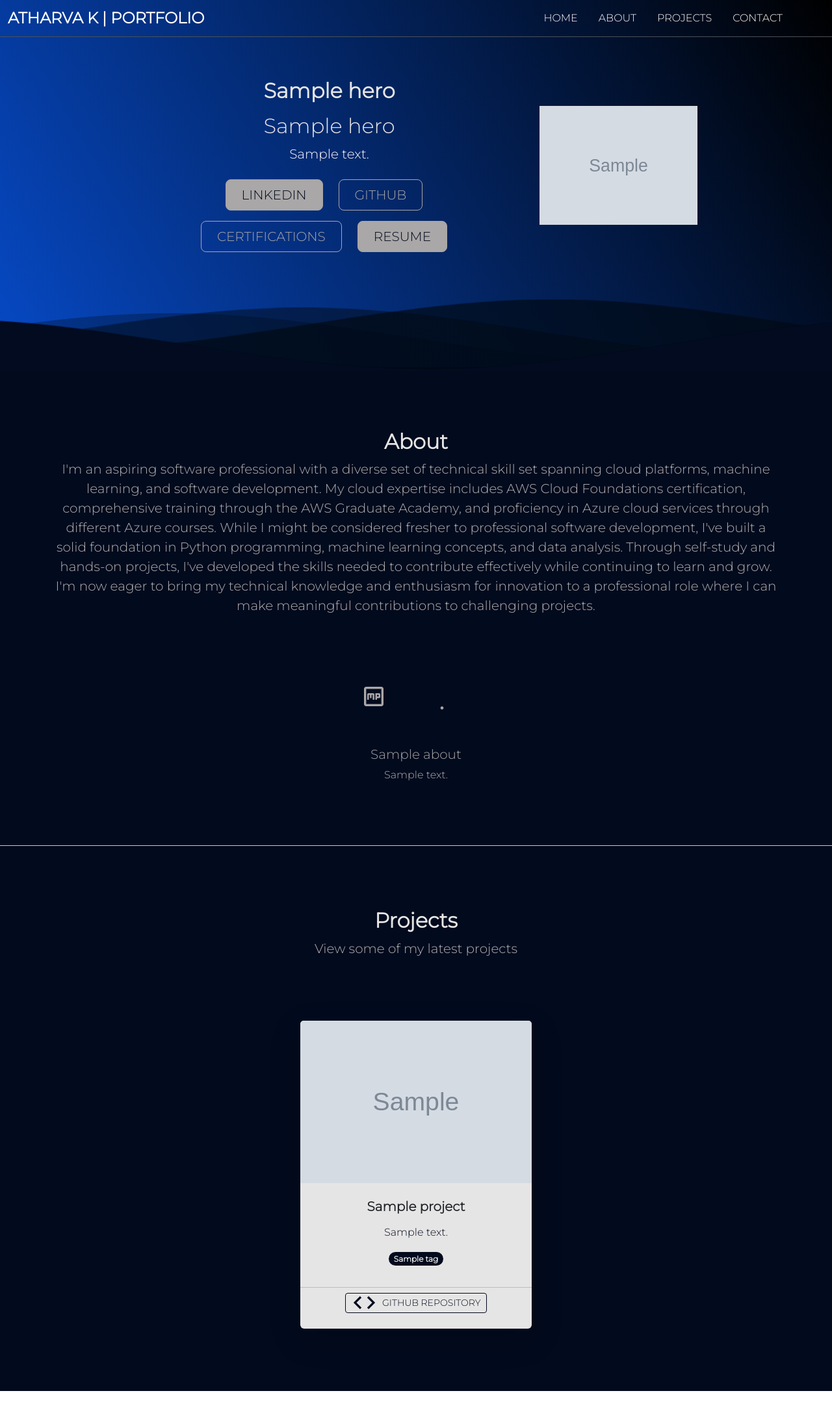
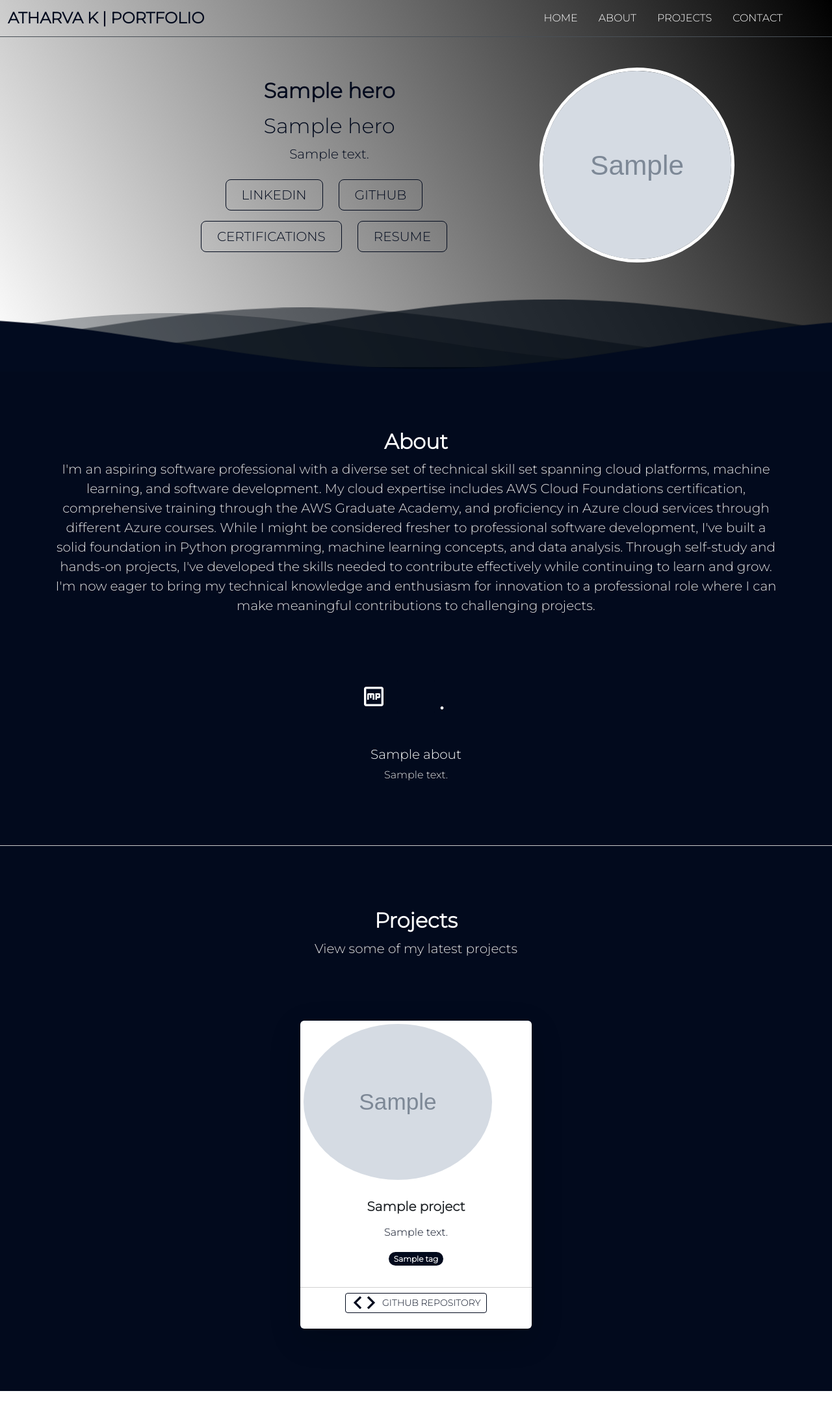
Before and after one commit to Atharvack/Portfolio, a Django app: page / in a window 1280 px wide. Shown: the top 2181 px of the page at 65% size. Run offline with Django 4.2, Linux system fonts and the light colour scheme; tables that the repository leaves empty hold one stand-in row (values such as "Sample post"); grey boxes marked "Sample" are stand-in pictures; some libraries are stand-ins or nearby versions.

Commit message:
Make changes for a light theme and add pic border

```diff
--- a/static/sass/styles.scss
+++ b/static/sass/styles.scss
@@ -1,9 +1,10 @@
 // custom variables
+// $primary: hsl(0, 0%, 100%);
 $primary: hsl(221, 88%, 6%);
-$light: hsl(0, 1%, 66%);
+$light: hsl(0, 1%, 100%);
 $line-height: 1px;
-$tcol: hsl(0, 1%, 90%);
-$tmute: hsl(0, 1%, 70%);
+$tcol: hsl(0, 1%, 100%);
+$tmute: hsl(0, 1%, 90%);
 
 @import '../node_modules/bootstrap/scss/bootstrap.scss';
 @import '../node_modules/material-icons/iconfont/material-icons.css';
@@ -25,18 +26,22 @@ hr{
 
 .btn-light {
   color: $primary;
+  border-color: $primary;
 }
 
 .btn-light {
   &:hover {
-    background-color: transparent;
+    background-color: $primary;
     color: $light;
   }
 }
 
 .btn-outline-light {
+  color: $primary;
+  border-color: $primary;
   &:hover {
-    color: $primary;
+    background-color: $primary;
+    color: $light;
   }
 }
 
@@ -81,7 +86,7 @@ a {
 
 .nav-link {
   &:hover {
-    font-weight: bold;
+    font-weight: bolder;
   }
 }
 
@@ -93,6 +98,15 @@ a {
 
 .hero-image {
   height: 500px;
+
+}
+
+.card-img-top {
+  border: 5px solid $tcol;
+  border-radius: 50%;
+  object-fit: cover;
+  width: 300px;
+  height: 300px;
 }
 
 .hero-not-found {
@@ -101,13 +115,15 @@ a {
 
 .header {
   position: relative;
-  background: linear-gradient(60deg, hsl(219, 94%, 40%) 0%, rgb(0, 0, 0)100%);
+  background: linear-gradient(60deg, hsl(0, 0%, 100%) 0%, rgb(0, 0, 0)100%);
+  // background: linear-gradient(60deg, hsl(219, 94%, 40%) 0%, rgb(0, 0, 0)100%);
   color: $light;
 }
 
 /*--------text-----------*/
 h2{
 color:$tcol;
+
 }
 h5{
   color:$tcol;
--- a/templates/index.html
+++ b/templates/index.html
@@ -23,7 +23,7 @@
         <nav class="navbar navbar-expand-md border-bottom border-body" data-bs-theme="dark">
           <div class="container-fluid">
 
-            <a class="col-md-6 d-flex align-items-center mb-2 mb-md-0 h4 text-white text-decoration-none text-uppercase fw-bolder" href="/">
+            <a class="col-md-6 d-flex align-items-center mb-2 mb-md-0 h4 text-primary text-decoration-none text-uppercase fw-bolder" href="/">
 
               Atharva K | Portfolio
             </a>
@@ -73,16 +73,16 @@
                 <div class="col-lg-8 col-xl-7 col-xxl-6">
 
                     <div class="my-5">
-                      <h2 class="text-center fw-bold mb-3">{{ hero.title }}</h2>
-                      <h2 class="text-center mb-2">{{ hero.subtitle }}</h2>
-                      <p class="lead text-center text-white mb-4">
+                      <h2 class="text-center fw-bold mb-3 text-primary">{{ hero.title }}</h2>
+                      <h2 class="text-center mb-2 text-primary">{{ hero.subtitle }}</h2>
+                      <p class="lead text-center text-primary mb-4">
                         {{ hero.description }}
                       </p>
                       <div class="d-grid gap-2 d-sm-flex justify-content-sm-center mb-3">
                         <a href="https://www.linkedin.com/in/atharvack" target="_blank">
 
                           <!-- <span class="material-icons-outlined ms-2">help_outline</span> -->
-                        <button type="button" class="btn btn-light btn-lg text-uppercase px-4 py-2 me-sm-3">
+                        <button type="button" class="btn btn-outline-light btn-lg text-uppercase px-4 py-2 me-sm-3">
                           Linkedin
                           <!-- <span class="material-icons-outlined ms-2">help_outline</span> -->
                         </button>
@@ -104,7 +104,7 @@
                         </button>
                         </a>
                         <a href="https://github.com/Atharvack" target="_blank">
-                        <button type="button" id="demo" class="btn btn-light btn-lg text-uppercase px-4 py-2 me-sm-3">
+                        <button type="button" id="demo" class="btn btn-outline-light btn-lg text-uppercase px-4 py-2 me-sm-3">
                           Resume
                           <!-- <span class="material-icons-outlined ms-2">play_circle</span> -->
                         </button>
```
Also changed, not shown: static/sass/styles.css, 1 other file.
